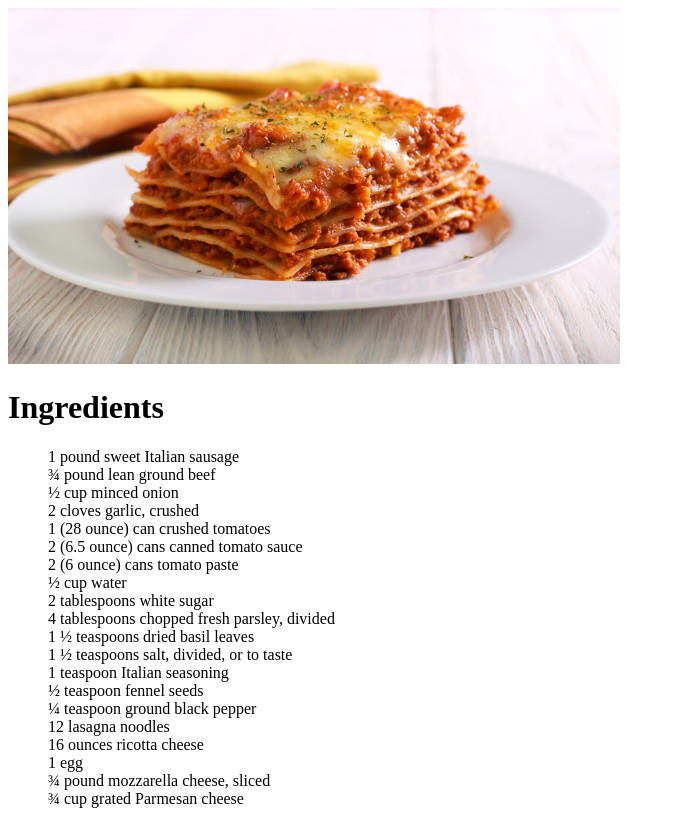
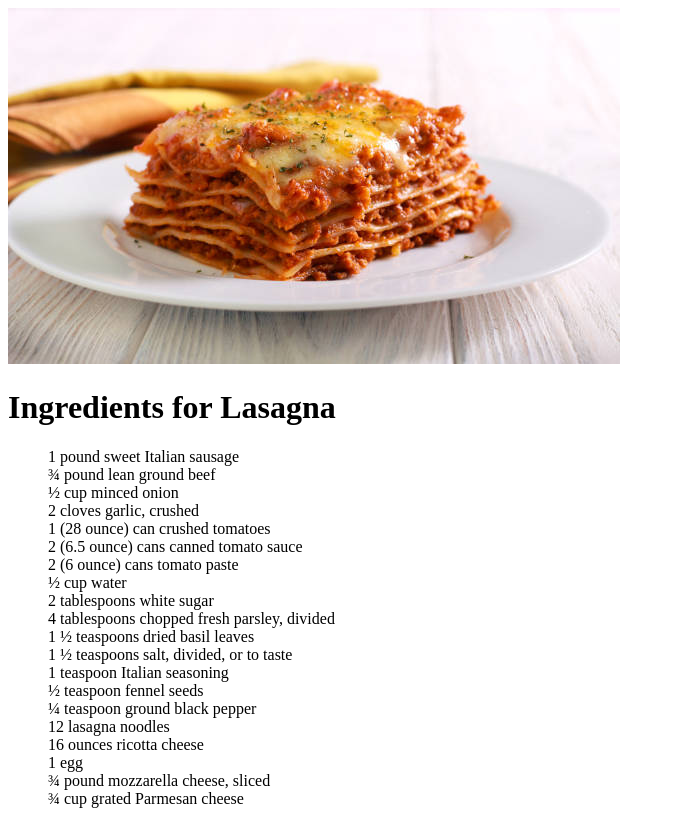
Before and after one commit to Malxy/odin_recipe, a plain HTML site: page recipes/lasagna.html in a window 1280 px wide. Shown: the whole page, without its empty margins (0-675 px from the left). Drawn offline with Linux system fonts and the light colour scheme.

Commit message:
EDIT recipes/lasagna.html Added the boilerplate and the list of ingredients

```diff
--- a/recipes/lasagna.html
+++ b/recipes/lasagna.html
@@ -8,7 +8,7 @@
 </head>
 <body>
     <img src="lasagnaimg.jpg" alt="lasagna">
-    <h1>Ingredients</h1>
+    <h1>Ingredients for Lasagna</h1>
     <ul>
         1 pound sweet Italian sausage <br>
 
@@ -49,7 +49,7 @@
         ¾ pound mozzarella cheese, sliced<br>
 
         ¾ cup grated Parmesan cheese
-<br>
+    <br>
     </ul>
 </body>
 </html>
```
